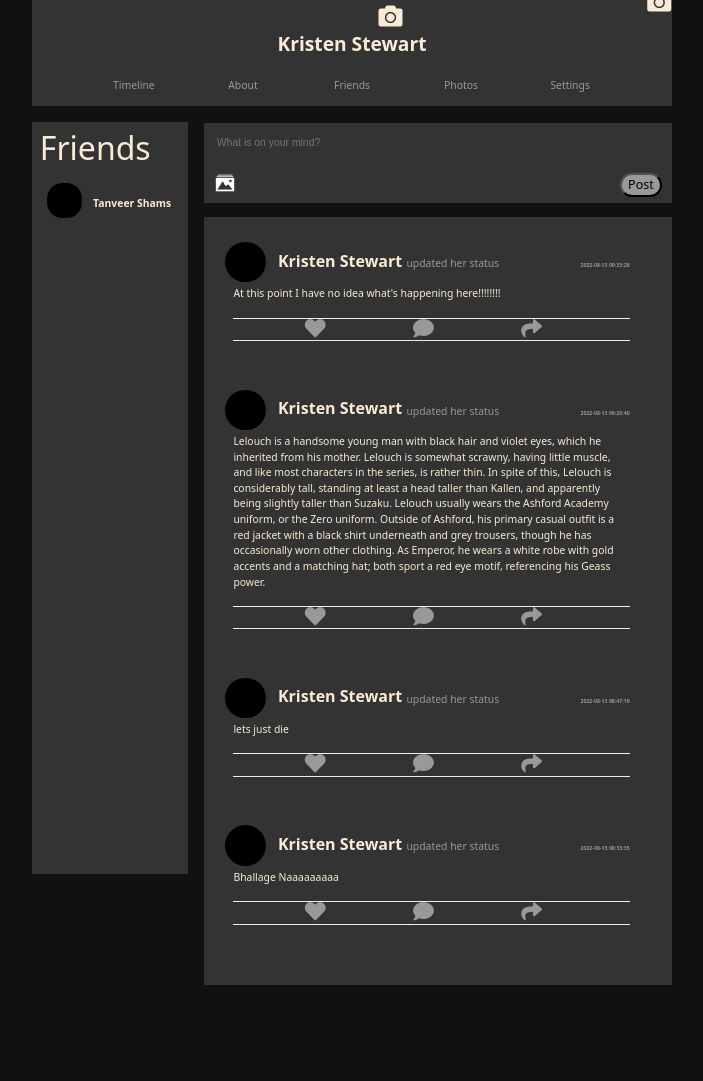
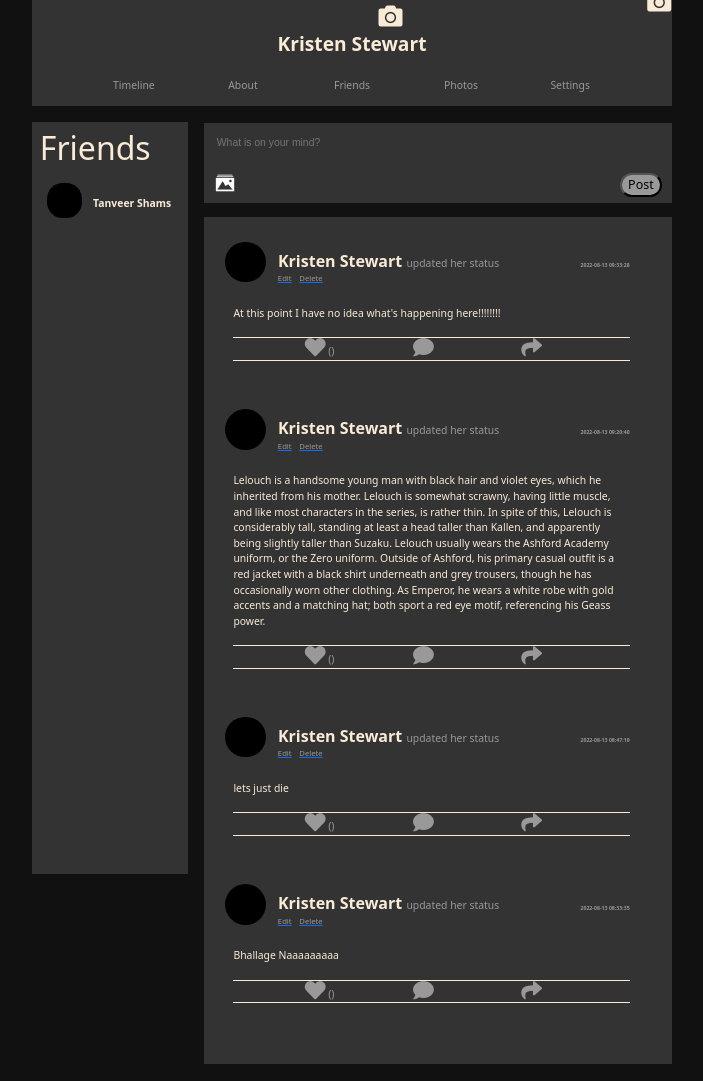
Before and after one commit to Arcane2202/Cupcake, a PHP site: page /ProfilePage.php in a window 1280 px wide. Shown: the part 64-1145 px from the top of the page, without its empty margins (288-991 px from the left). Before the commit the page ends 1049 px from the top, so only its background shows below. Run offline with PHP 8.4, Linux system fonts and the light colour scheme; a user stored in the database is signed in; data comes from the database, SQL or seed files in the repository; data that the repository does not hold is empty.

Commit message:
delete(On going)

```diff
--- a/createPost.php
+++ b/createPost.php
@@ -68,6 +68,18 @@
         }
     }
 
+    public function getParticularPost($postId) {
+        $quer = "SELECT * FROM posts WHERE postId = $postId limit 1";
+        $database = new connectDatabase();
+        $res = $database->read($quer);
+        if ($res) {
+            return $res[0];
+        }
+        else {
+            return false;
+        }
+    }
+
     public function reactPost($postid,$type,$reactor) {
         if($type=='post') {
             $database = new connectDatabase;
--- a/postData.php
+++ b/postData.php
@@ -2,7 +2,7 @@
 
     <div style="width: 100%;">
 
-        <div class="texthover" id="NameHeader" style="color: var(--col9);">
+        <div class="texthover" id="NameHeader" style="color: var(--col9); margin-bottom:-3%">
             <a href="" style="color: antiquewhite; text-decoration:none">
                 <img src="<?php echo $media->preview($posterUs['dp'],'dp') ?>" style="border-radius:50px; width:10%;">
             </a>
@@ -30,8 +30,16 @@
             </span>
             <span class="smallestText" id="time"
                 style="margin-top:5%; color: var(--col8); float:right"><?php echo $val['date'] ?></span>
+            <br>
         </div>
-        <div style="margin-left: 2%;">
+        <a href="editPost.php">
+        <span class="smallerText" id="editPost"
+                style="margin-left:13%;margin-top:-50%; color: var(--col8);">Edit</span></a>
+        <a href="deletePost.php?postid=<?php echo $val['postId']?>">
+        <span class="smallerText" id="deletePost"
+                style="margin-left:5px;margin-top:-50%; color: var(--col8);">Delete</span></a>
+
+        <div style="margin-left: 2%; margin-top:5%">
             <?php echo htmlspecialchars($val['post']) ?>
             <br> <br>
             <?php
@@ -39,7 +47,7 @@
                         $image = $media->preview($val['image'],'dp');
                         echo "<img src='$image' style='width:31vw; margin-bottom:15px'/>";
                     }
-                ?>
+            ?>
             <div id="reactSec">
                 <div id="flex" style="padding-left: 18%;">
                     <?php
@@ -49,10 +57,10 @@
                         }
                     ?>
                     <a href="react.php?type=post&postid=<?php echo $val['postId']?>" class="btn-with-hover"
-                        style="color: var(--col8);">
+                        style="color: var(--col8); text-decoration:none;">
                         <i class="fa fa-heart fa-2x" aria-hidden="true"></i>
-                        <span> <?php echo $reactCount ?></span>
                     </a>
+                    <a href="showReactors.php?type=post$postid=<?php echo $val['postId']?>" style="text-decoration: none; color: var(--col8)"> <span><?php echo '('.$reactCount.')' ?></span> </a>
                 </div>
                 <div id="flex">
                     <a href="" class="btn-with-hover" style="color: var(--col8);">
```
Also changed, not shown: deletePost.php (renamed from delete.php, +10 -13 lines), displayPostToDelete.php (added, +16 -0 lines), showReactors.php (added).
